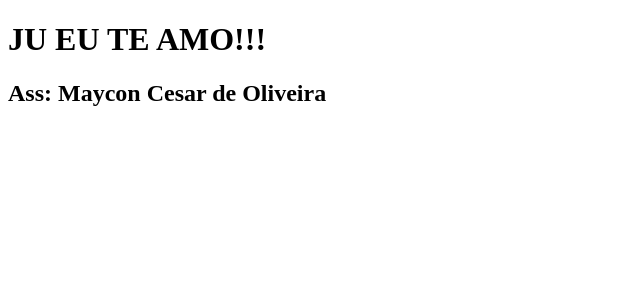
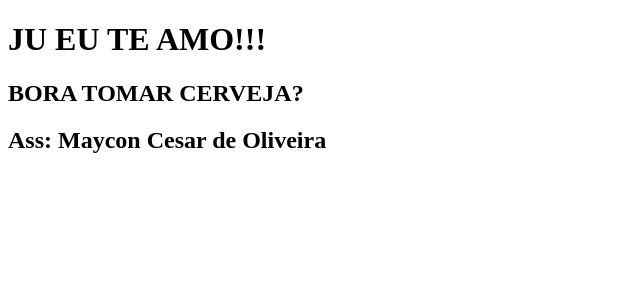
Before and after one commit to mcomaycon/MyCollection, a Next.js app: page / in a window 1280 px wide. Shown: the top 300 px of the page, without its empty margins (0-640 px from the left). Built offline with nearby package versions, Linux system fonts and the light colour scheme.

Commit message:
'NovoTexto'

```diff
--- a/pages/index.js
+++ b/pages/index.js
@@ -2,6 +2,7 @@ function Home() {
     return (
         <div>
             <h1>JU EU TE AMO!!!</h1>
+            <h2>BORA TOMAR CERVEJA?</h2>
             <h2>Ass: Maycon Cesar de Oliveira</h2>
         </div>)
 
```
